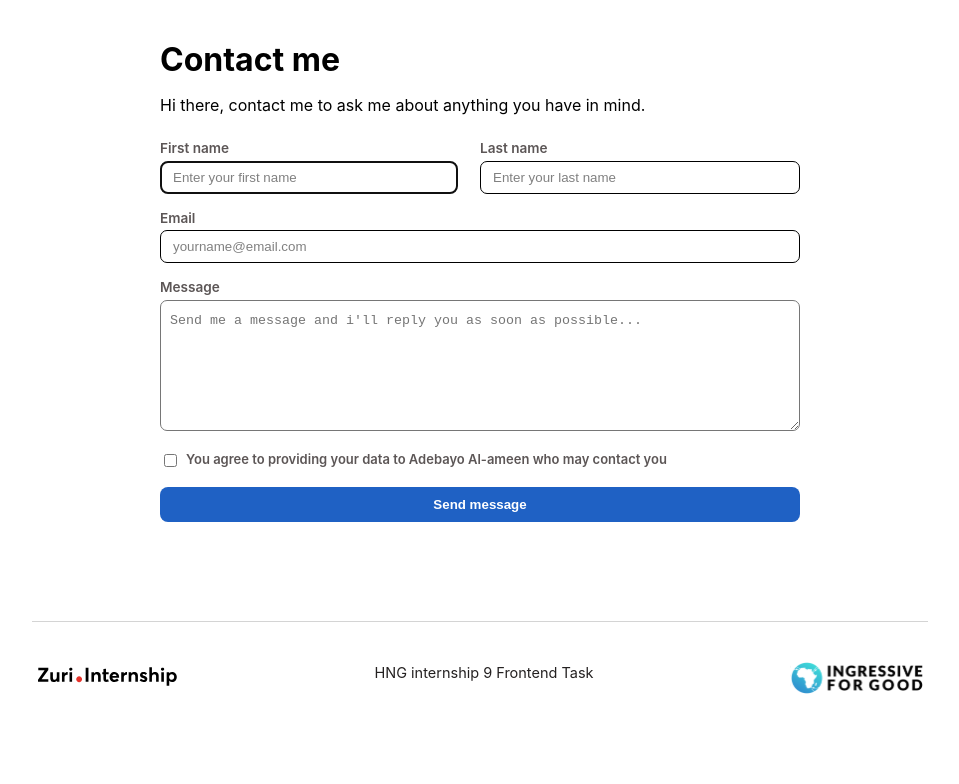
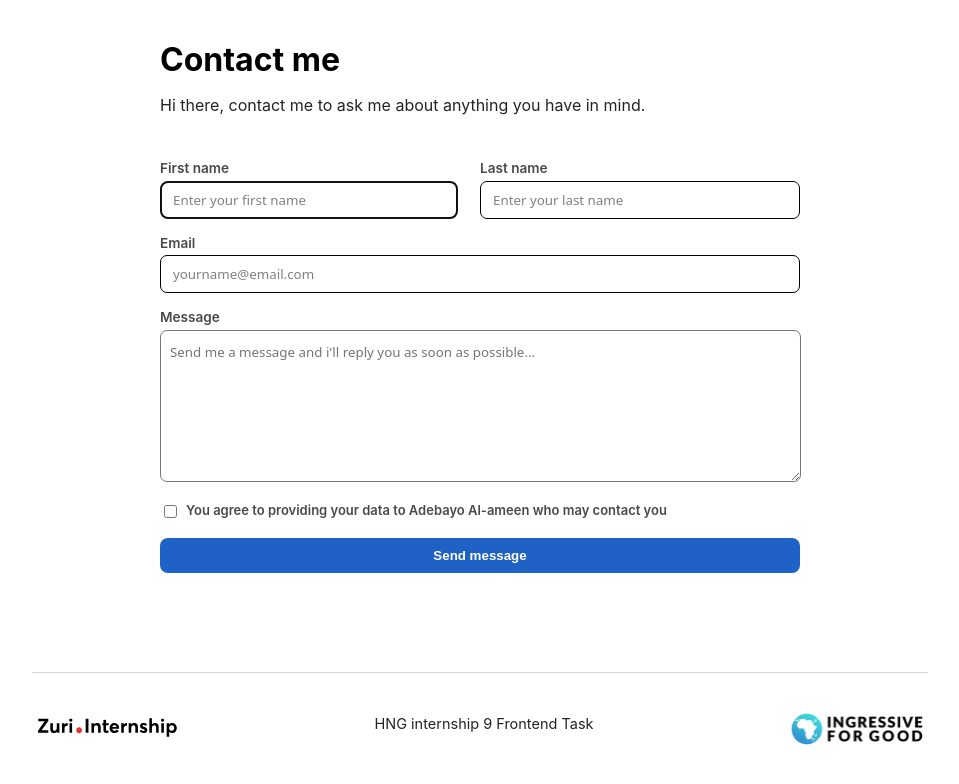
Before and after one commit to alamadrid01/learning, a React (Create React App) app: page /contact in a window 1280 px wide. Shown: the top 784 px of the page, without its empty margins (160-1119 px from the left). Built offline with nearby package versions, Linux system fonts and the light colour scheme.

Commit message:
style: Updated the styles of the component

```diff
--- a/src/components/contact/contact.scss
+++ b/src/components/contact/contact.scss
@@ -2,6 +2,7 @@
     display: flex;
     justify-content: center;
     padding: 19px 0;
+
 
     .contact{
         width: 50%;
@@ -11,24 +12,27 @@
             margin-bottom: 4px;
         }
         p{
-            margin-bottom: 25px;
+            margin-bottom: 45px;
+            color: rgb(37, 35, 35);
         }
 
         .a{
             margin-bottom: 16px;
+            width: 100%;
 
             label{
                 font-size: 13.6px;
                 font-weight: 600;
                 display: block;
-                color: rgb(92, 86, 86);
+                color: rgb(75, 72, 72);
                 margin-bottom: 4.5px;
             }
             input{
-                padding: 8px 12px;
+                padding: 9px 12px;
                 color: black;
                 border-radius: 7px;
                 border: 0.7px solid black;
+                font-family: system-ui, -apple-system, BlinkMacSystemFont, 'Segoe UI', Roboto, Oxygen, Ubuntu, Cantarell, 'Open Sans', 'Helvetica Neue', sans-serif;
 
                 &::placeholder{
                     color: grey;
@@ -47,10 +51,10 @@
            }
 
             textarea{
-                box-sizing: border-box;
+                font-family: system-ui, -apple-system, BlinkMacSystemFont, 'Segoe UI', Roboto, Oxygen, Ubuntu, Cantarell, 'Open Sans', 'Helvetica Neue', sans-serif;
                 padding: 12px 9px;
                 border-radius: 7px;
-                width: 100%;
+                width: 97%;
 
              &::placeholder{
 
--- a/src/components/footer/footer.scss
+++ b/src/components/footer/footer.scss
@@ -14,7 +14,7 @@
     @media (max-width: 768px){
         flex-direction: column;
         gap: 15px;
-        margin-left: 5.7%;
+        margin-left: 5.9%;
         text-align: left;
     }
 
```
